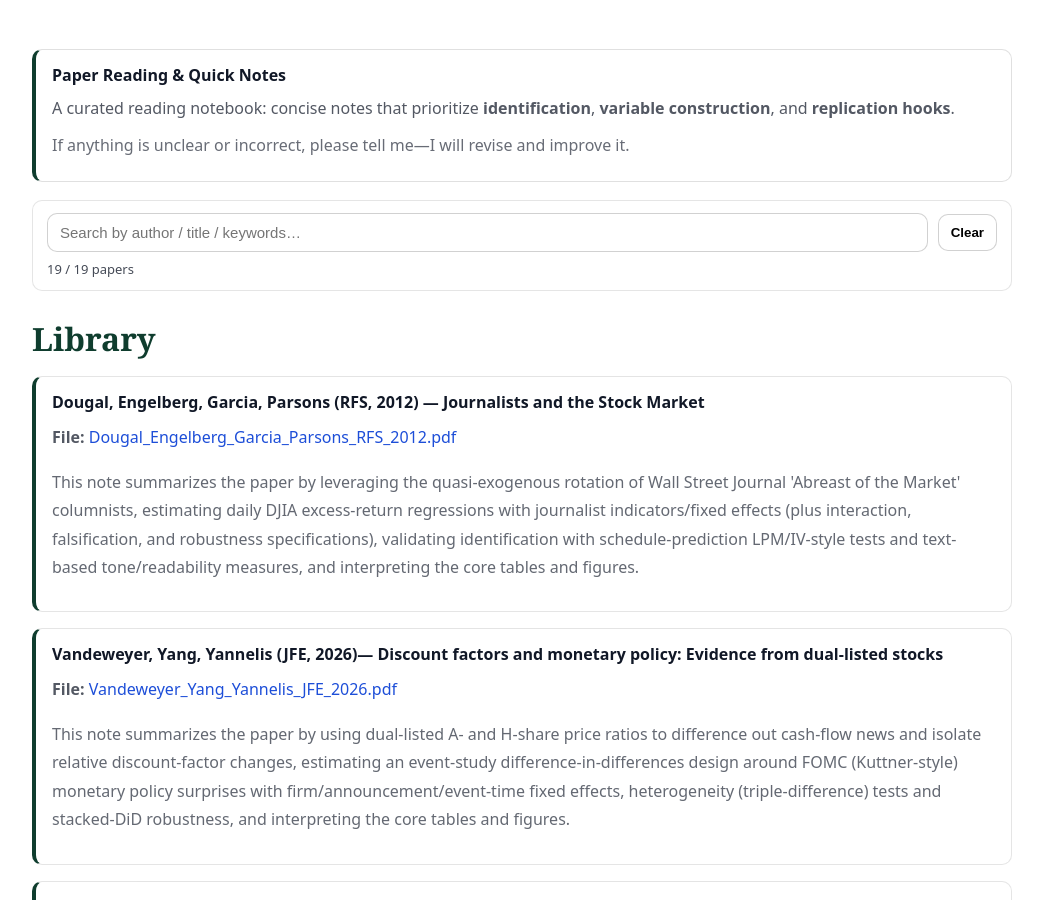
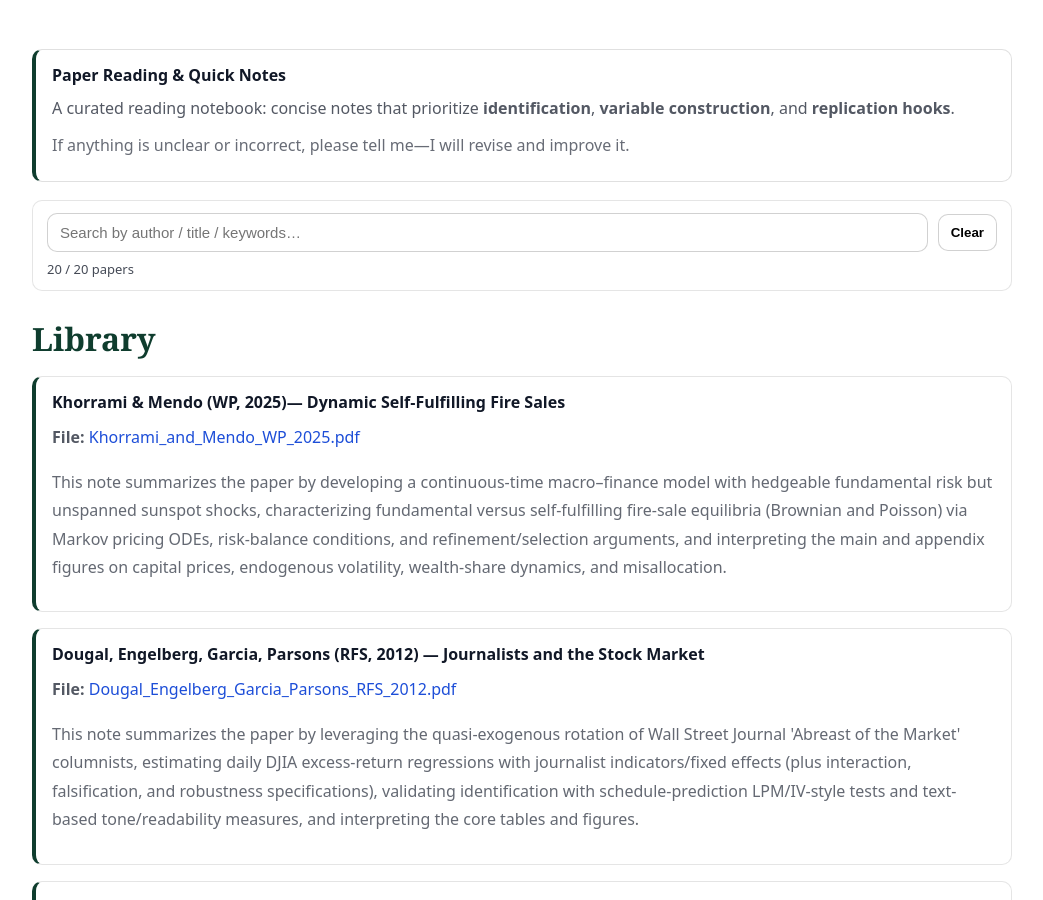
Before and after one commit to yaxinzn/study-archive, a Jekyll site: the page built from reading/index.md, in a window 1280 px wide and 900 px high, scrolled down 498 px. Shown: the whole window, without its empty margins (118-1161 px from the left). Built offline with Jekyll 4.4.1, drawn with Linux system fonts in a browser that asks for light colours.

Commit message:
Reading: add/update Khorrami_and_Mendo_WP_2025.pdf

```diff
--- a/_data/reading.yml
+++ b/_data/reading.yml
@@ -1,3 +1,7 @@
+- title: "Khorrami & Mendo (WP, 2025)— Dynamic Self-Fulfilling Fire Sales"
+  file: "Khorrami_and_Mendo_WP_2025.pdf"
+  desc: "This note summarizes the paper by developing a continuous-time macro–finance model with hedgeable fundamental risk but unspanned sunspot shocks, characterizing fundamental versus self-fulfilling fire-sale equilibria (Brownian and Poisson) via Markov pricing ODEs, risk-balance conditions, and refinement/selection arguments, and interpreting the main and appendix figures on capital prices, endogenous volatility, wealth-share dynamics, and misallocation."
+
 - title: "Dougal, Engelberg, Garcia, Parsons (RFS, 2012) — Journalists and the Stock Market"
   file: "Dougal_Engelberg_Garcia_Parsons_RFS_2012.pdf"
   desc: "This note summarizes the paper by leveraging the quasi-exogenous rotation of Wall Street Journal 'Abreast of the Market' columnists, estimating daily DJIA excess-return regressions with journalist indicators/fixed effects (plus interaction, falsification, and robustness specifications), validating identification with schedule-prediction LPM/IV-style tests and text-based tone/readability measures, and interpreting the core tables and figures."
```
Also changed, not shown: 1 other file.
